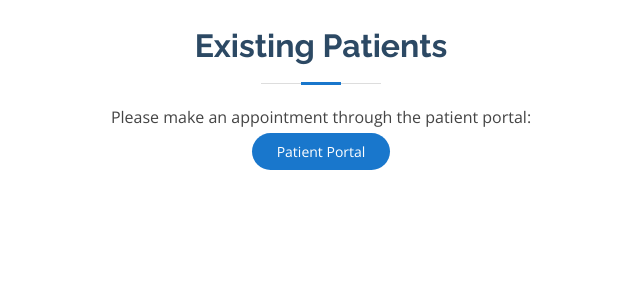
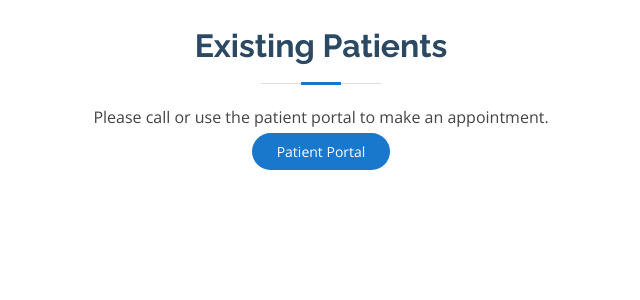
Before and after one commit to SamuelGolan/wandermere-family-medicine, a Django app: page /schedule in a window 1280 px wide. Shown: the part 330-630 px from the top of the page, without its empty margins (319-959 px from the left). Run offline with Django 4.2, Linux system fonts and the light colour scheme; data that the repository does not hold is empty; some libraries are stand-ins or nearby versions.

Commit message:
Update schedule_appointment.html

```diff
--- a/practice_info/templates/practice_info/schedule_appointment.html
+++ b/practice_info/templates/practice_info/schedule_appointment.html
@@ -35,7 +35,7 @@
     <div class="section-title">
     <h2>Existing Patients</h2>
     <div>
-        <p>Please make an appointment through the patient portal:</p>
+        <p>Please call or use the patient portal to make an appointment.</p>
         <a href="https://27851.portal.athenahealth.com/"><div class="appointment-btn scrollto mt-1">Patient Portal</div></a>
     </div>
 
```
